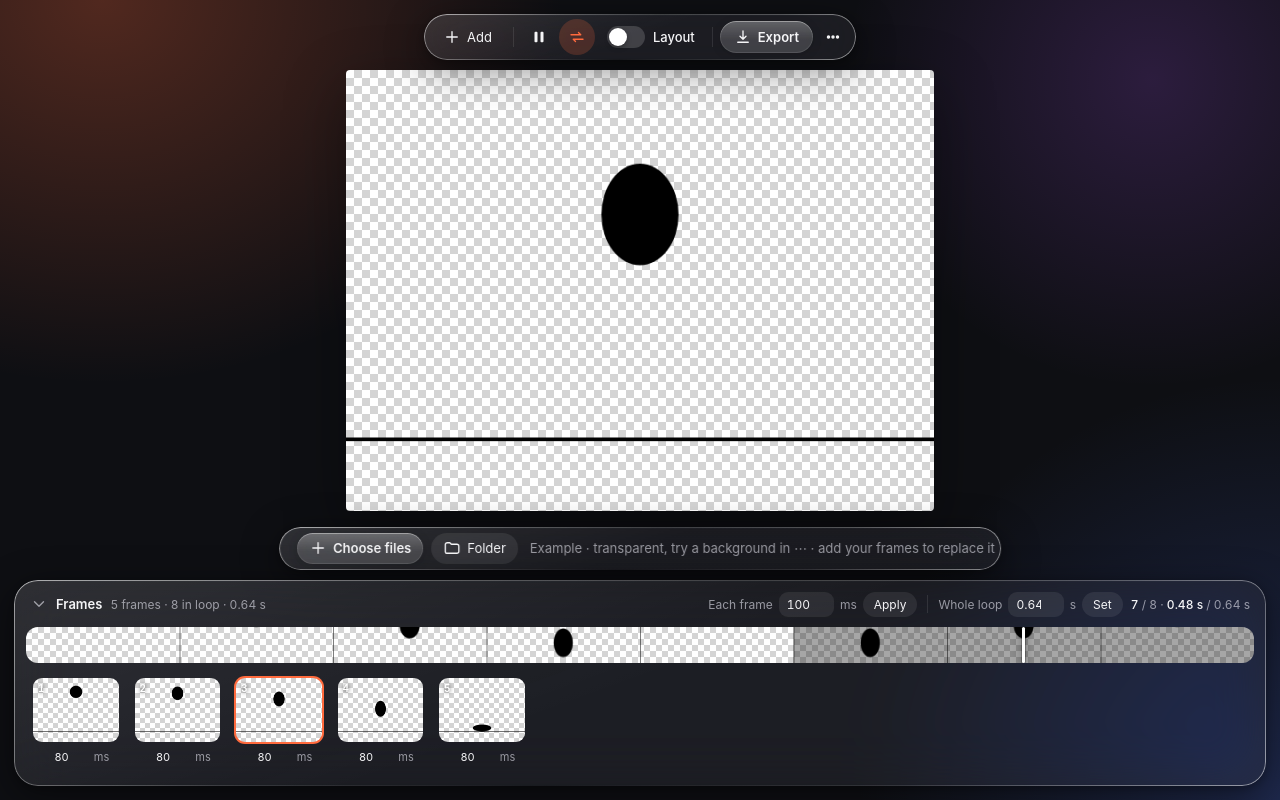
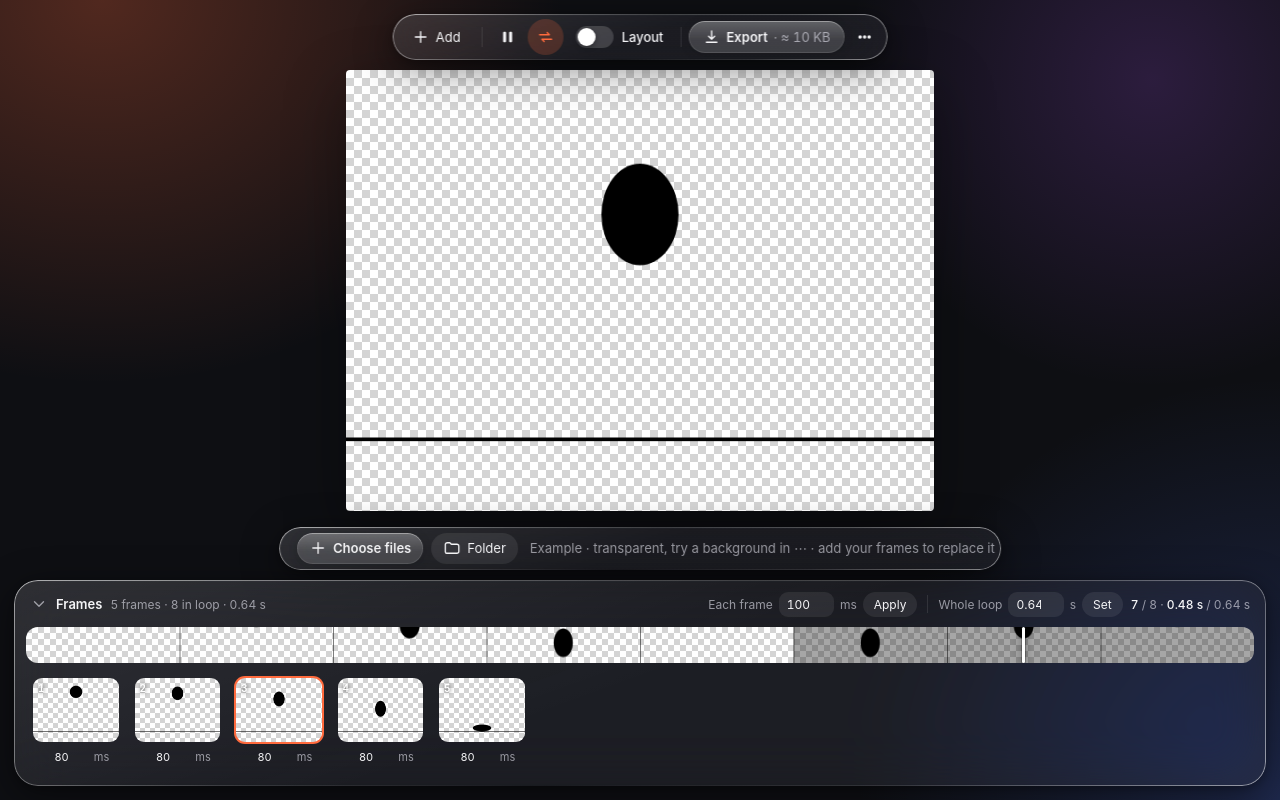
Before and after one commit to ibagaturiya/gif-generator, a plain HTML site: page index.html in a window 1280 px wide. Drawn offline with Linux system fonts and the light colour scheme.

Commit message:
Show the estimated GIF size on the Export button
Test-encodes sample frames in the background shortly after the last change, steps down the quality ladder like the export does, and shows the real size after saving.

Co-Authored-By: Claude Opus 5.5 <noreply@anthropic.com>

```diff
--- a/index.html
+++ b/index.html
@@ -62,6 +62,8 @@
     background: linear-gradient(180deg, rgba(255,255,255,.18), rgba(255,255,255,0) 60%), var(--fill-hi);
     box-shadow: 0 2px 10px rgba(0,0,0,.15), inset 0 1px 0 rgba(255,255,255,.3), inset 0 0 0 1px var(--line); }
   button.primary:hover { background: linear-gradient(180deg, rgba(255,255,255,.24), rgba(255,255,255,.04) 60%), var(--fill-hi); }
+  #estSize { font-weight: 400; color: var(--muted); font-variant-numeric: tabular-nums; }
+  #estSize:not(:empty)::before { content: '· '; }
   button.primary:disabled { background: var(--fill); color: var(--muted); box-shadow: none; filter: none; }
   button:focus-visible { outline: 2px solid var(--accent); outline-offset: 2px; }
 
@@ -274,7 +276,7 @@
   <button id="bBoom" class="icon" data-tip="Boomerang: forward, then backward" aria-label="Boomerang"><svg class="i"><use href="#i-boom"/></svg></button>
   <label id="floatSwitch" class="switch" data-tip="Place the GIF into a PNG / PDF layout"><input type="checkbox" id="useLayout"><span class="track"></span><span class="lbl lbl-opt">Layout</span></label>
   <span class="sep"></span>
-  <button id="bExport" class="primary" disabled data-tip="Save as GIF"><svg class="i"><use href="#i-export"/></svg>Export</button>
+  <button id="bExport" class="primary" disabled data-tip="Save as GIF · estimated file size"><svg class="i"><use href="#i-export"/></svg>Export<span id="estSize"></span></button>
   <button id="bMenu" class="icon" aria-label="Settings" data-tip="Settings"><svg class="i"><use href="#i-more"/></svg></button>
 </div>
 
@@ -1453,10 +1455,34 @@ async function encodeAll(enc, s, onProgress) {
   const done = await enc.call({ type: 'end' });
   return { blob: new Blob(done.parts, { type: 'image/gif' }) };
 }
+// ---- size estimate on the export button: runs in the background once nothing has changed for a moment ----
+let estKey = '', estAt = 0, estRun = 0, estDone = '', estPromise = null, exporting = false;
+const sceneKey = () => [S.frames.map(f => f.id).join(','), seq.length, S.useLayout, S.layout?.name, S.layout?.w,
+  JSON.stringify(S.fr), JSON.stringify(S.ct), S.box?.w, S.box?.h, S.clear, S.clear || S.bg].join('|');
+async function runEstimate(key) {
+  const id = ++estRun, enc = startEncoder();
+  palettes.clear(); sampleCache = null;
+  try {
+    const ok = () => id === estRun;
+    let i = 0, size = await estimate(enc, LADDER[0]);
+    while (ok() && size > MAX_BYTES * 0.93 && i < LADDER.length - 1) size = await estimate(enc, LADDER[++i]);  // what export would pick
+    if (ok()) { $('#estSize').textContent = '≈ ' + fmtMB(Math.min(size, MAX_BYTES)); estDone = key; }
+  } catch (err) { console.warn('estimate', err); }
+  finally { enc.stop(); palettes.clear(); sampleCache = null; }
+}
+setInterval(() => {
+  if (exporting) return;
+  const key = sceneKey();
+  if (key !== estKey) { estKey = key; estAt = performance.now(); estRun++; if (key !== estDone) $('#estSize').textContent = seq.length ? '…' : ''; return; }
+  if (key !== estDone && seq.length && !estPromise && performance.now() - estAt > 700 && !dragView)
+    estPromise = runEstimate(key).finally(() => { estPromise = null; });
+}, 300);
+
 function progress(p) { $('#prog').classList.toggle('hidden', p === null); $('#status').classList.toggle('busy', p !== null); $('#prog div').style.width = ((p || 0) * 100) + '%'; }
 $('#bExport').onclick = async () => {
   if (!seq.length) return;
   const btn = $('#bExport'); btn.disabled = true;
+  exporting = true; estRun++; await estPromise;  // stop a background estimate; they share the caches
   const enc = startEncoder(); palettes.clear(); sampleCache = null;
   const wasPlaying = S.playing; setPlaying(false);
   try {
@@ -1494,10 +1520,11 @@ $('#bExport').onclick = async () => {
     const a = document.createElement('a'); a.href = URL.createObjectURL(blob); a.download = name;
     document.body.append(a); a.click(); a.remove();
     setTimeout(() => URL.revokeObjectURL(a.href), 60000);
+    $('#estSize').textContent = fmtMB(blob.size); estDone = sceneKey();
     say(`Saved ${name} · ${fmtMB(blob.size)} · ${s.W}×${s.H} · ${s.list.length} frames · ${describe(s)}`);
   } catch (err) { console.error(err); say('Export failed: ' + err.message, true); }
   enc.stop(); sampleCache = null;
-  progress(null); btn.disabled = !S.frames.length; if (wasPlaying) setPlaying(true);
+  progress(null); btn.disabled = !S.frames.length; if (wasPlaying) setPlaying(true); exporting = false;
 };
 
 // ---- example on startup: a ball falling in 5 frames (top → squash on the ground), played as boomerang ----
```
Also changed, not shown: 1 other file.
